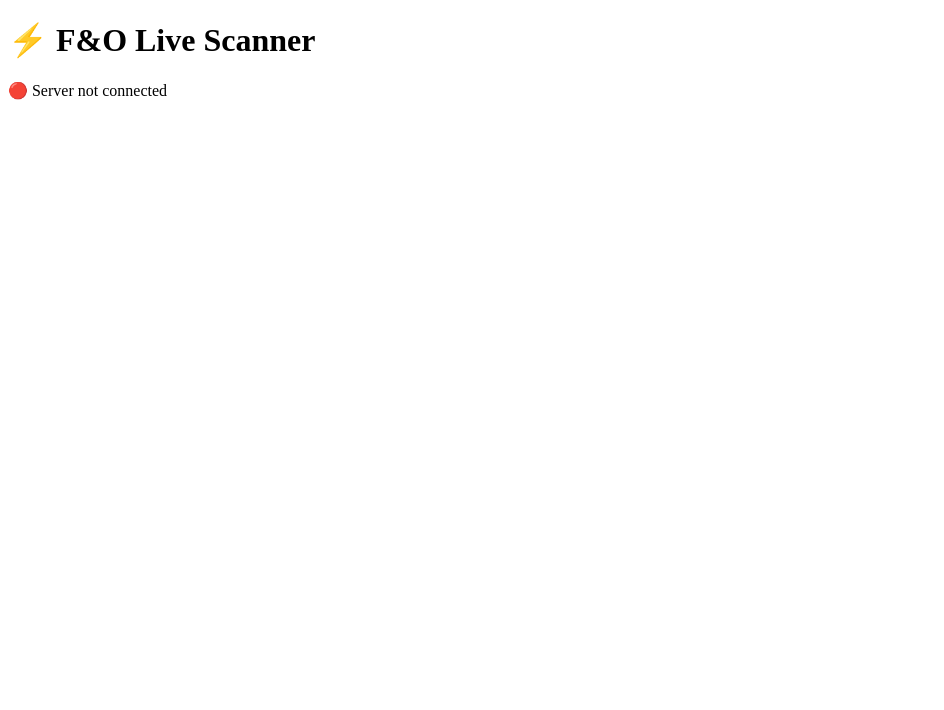
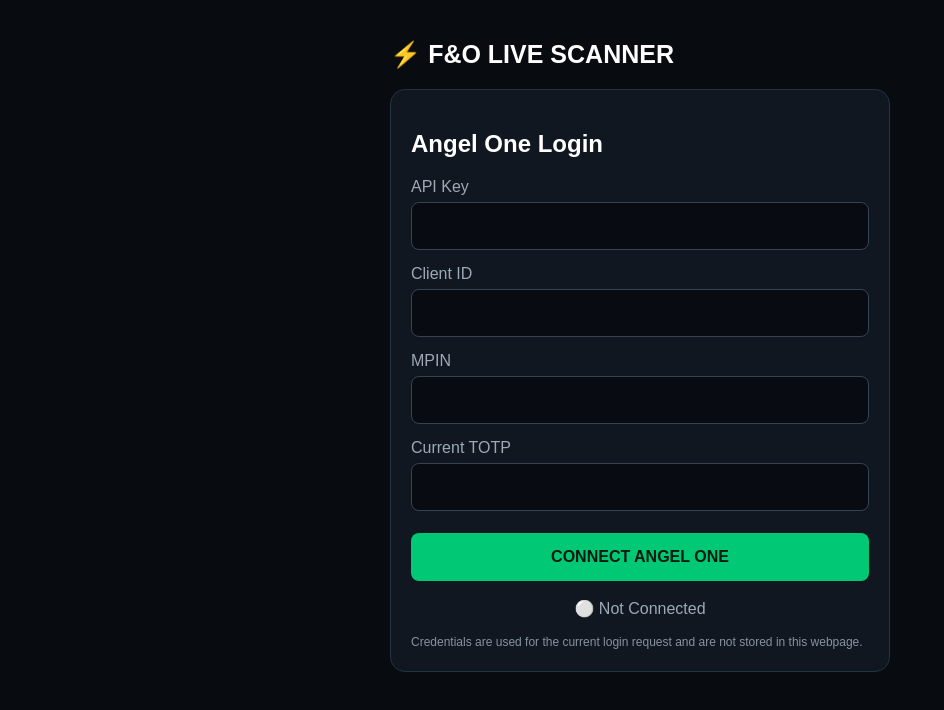
Before and after one commit to cc2132334-lab/fno-live-scanner, a website: page public/index.html in a window 1280 px wide. Shown: the whole page, without its empty margins (0-944 px from the left). Drawn offline with Linux system fonts and the light colour scheme; no server answers.

Commit message:
Update index.html

```diff
--- a/public/index.html
+++ b/public/index.html
@@ -1,28 +1,203 @@
 <!DOCTYPE html>
-<html>
+<html lang="en">
 <head>
 <meta charset="UTF-8">
-  <meta name="viewport" content="width=device-width, initial-scale=1.0">
+<meta name="viewport"
+      content="width=device-width, initial-scale=1.0">
+
 <title>F&O Live Scanner</title>
+
+<style>
+body {
+    margin: 0;
+    background: #080b10;
+    color: white;
+    font-family: Arial, sans-serif;
+}
+
+.container {
+    max-width: 500px;
+    margin: auto;
+    padding: 20px;
+}
+
+.logo {
+    font-size: 25px;
+    font-weight: bold;
+    margin: 20px 0;
+}
+
+.card {
+    background: #111720;
+    border: 1px solid #263241;
+    border-radius: 15px;
+    padding: 20px;
+}
+
+label {
+    display: block;
+    color: #9da9b7;
+    margin-top: 15px;
+    margin-bottom: 6px;
+}
+
+input {
+    width: 100%;
+    box-sizing: border-box;
+    padding: 14px;
+    border-radius: 8px;
+    border: 1px solid #344354;
+    background: #080c12;
+    color: white;
+    font-size: 16px;
+}
+
+button {
+    width: 100%;
+    padding: 15px;
+    margin-top: 22px;
+    border: 0;
+    border-radius: 8px;
+    background: #00c875;
+    color: #001b10;
+    font-size: 16px;
+    font-weight: bold;
+}
+
+#status {
+    text-align: center;
+    margin-top: 18px;
+    color: #9da9b7;
+}
+
+.warning {
+    margin-top: 15px;
+    color: #8793a1;
+    font-size: 12px;
+    line-height: 18px;
+}
+</style>
 </head>
 
 <body>
 
-  <h1>⚡ F&O Live Scanner</h1>
+<div class="container">
 
-  <p id="status">Server connecting...</p>
+    <div class="logo">
+        ⚡ F&O LIVE SCANNER
+    </div>
+
+    <div class="card">
+
+        <h2>Angel One Login</h2>
+
+        <label>API Key</label>
+        <input
+            id="apiKey"
+            type="password"
+            autocomplete="off">
+
+        <label>Client ID</label>
+        <input
+            id="clientCode"
+            autocomplete="off">
+
+        <label>MPIN</label>
+        <input
+            id="mpin"
+            type="password"
+            inputmode="numeric"
+            autocomplete="off">
+
+        <label>Current TOTP</label>
+        <input
+            id="totp"
+            type="password"
+            inputmode="numeric"
+            maxlength="6"
+            autocomplete="one-time-code">
+
+        <button onclick="connectAngel()">
+            CONNECT ANGEL ONE
+        </button>
+
+        <div id="status">
+            ⚪ Not Connected
+        </div>
+
+        <div class="warning">
+            Credentials are used for the current login request
+            and are not stored in this webpage.
+        </div>
+
+    </div>
+
+</div>
 
 <script>
-    fetch("/api/status")
-      .then(response => response.json())
-      .then(data => {
-        document.getElementById("status").innerText =
-          "🟢 " + data.message;
+
+async function connectAngel() {
+
+    const status = document.getElementById("status");
+
+    const apiKey =
+        document.getElementById("apiKey").value.trim();
+
+    const clientCode =
+        document.getElementById("clientCode").value.trim();
+
+    const mpin =
+        document.getElementById("mpin").value.trim();
+
+    const totp =
+        document.getElementById("totp").value.trim();
+
+    if (!apiKey || !clientCode || !mpin || !totp) {
+        status.innerText = "🔴 Fill all fields";
+        return;
+    }
+
+    status.innerText = "🟡 Connecting...";
+
+    try {
+
+        const response = await fetch("/api/login", {
+            method: "POST",
+            headers: {
+                "Content-Type": "application/json"
+            },
+            body: JSON.stringify({
+                apiKey,
+                clientCode,
+                mpin,
+                totp
             })
-      .catch(error => {
-        document.getElementById("status").innerText =
-          "🔴 Server not connected";
         });
+
+        const data = await response.json();
+
+        if (data.success) {
+
+            status.innerText =
+                "🟢 Angel One Connected";
+
+            // Remove sensitive values from form
+            document.getElementById("mpin").value = "";
+            document.getElementById("totp").value = "";
+
+        } else {
+
+            status.innerText =
+                "🔴 " + (data.message || "Login failed");
+        }
+
+    } catch (error) {
+
+        status.innerText =
+            "🔴 Server connection failed";
+    }
+}
+
 </script>
 
 </body>
```
Lines whose indentation alone changed are shown as unchanged.
